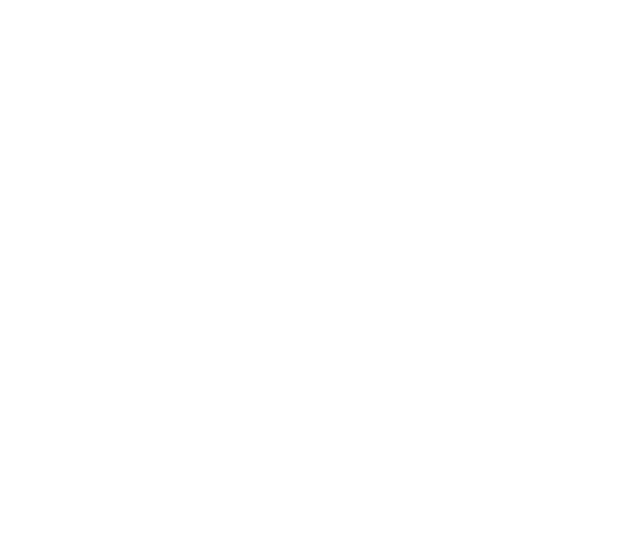
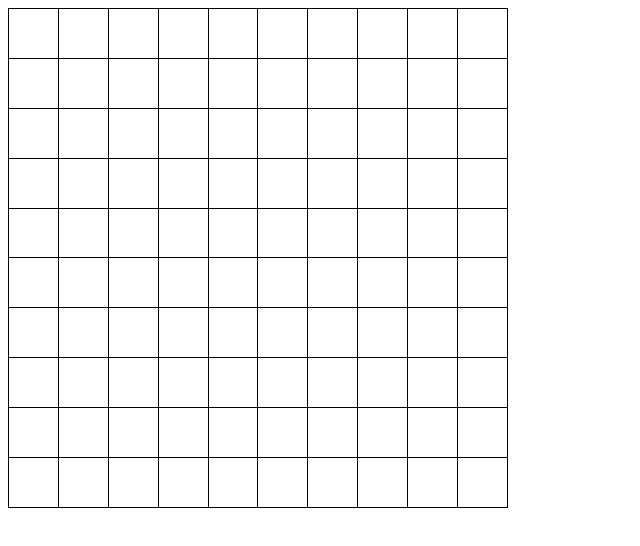
Before and after one commit to prymytyve/battleship, a website built with webpack: page dist/index.html in a window 1280 px wide. Shown: the whole page, without its empty margins (0-640 px from the left). Built offline with nearby package versions, Linux system fonts and the light colour scheme.

Commit message:
Generate gameBoard in Dom functionality Creates a table which will act as the battleship gameboard.

```diff
--- a/src/index.js
+++ b/src/index.js
@@ -1 +1,28 @@
 import "./style.css";
+import Player from "./mod3_playerClass";
+
+const gameBoardDisplay = document.querySelector(".gameBoard");
+
+gameBoardDisplay.appendChild(generateGameBoard());
+
+function generateGameBoard() {
+  const board = document.createElement("table");
+  board.classList.add("gameBoard");
+  for (let i = 0; i < 10; i++) {
+    const row = document.createElement("tr");
+    row.classList.add("row");
+    for (let j = 0; j < 10; j++) {
+      const cell = document.createElement("td");
+      cell.classList.add("cell");
+      const coordinates = [i, j];
+      cell.setAttribute("data", coordinates);
+      cell.addEventListener("click", () => {
+        console.log(cell.getAttribute("data"));
+        //add eventfunction here
+      });
+      row.appendChild(cell);
+    }
+    board.appendChild(row);
+  }
+  return board;
+}
--- a/src/style.css
+++ b/src/style.css
@@ -0,0 +1,9 @@
+table{
+    height: 500px;
+    width: 500px;
+}
+
+table, th, td {
+    border: 1px solid black;
+    border-collapse: collapse;
+}
```
Also changed, not shown: dist/index.html, dist/main.js.
